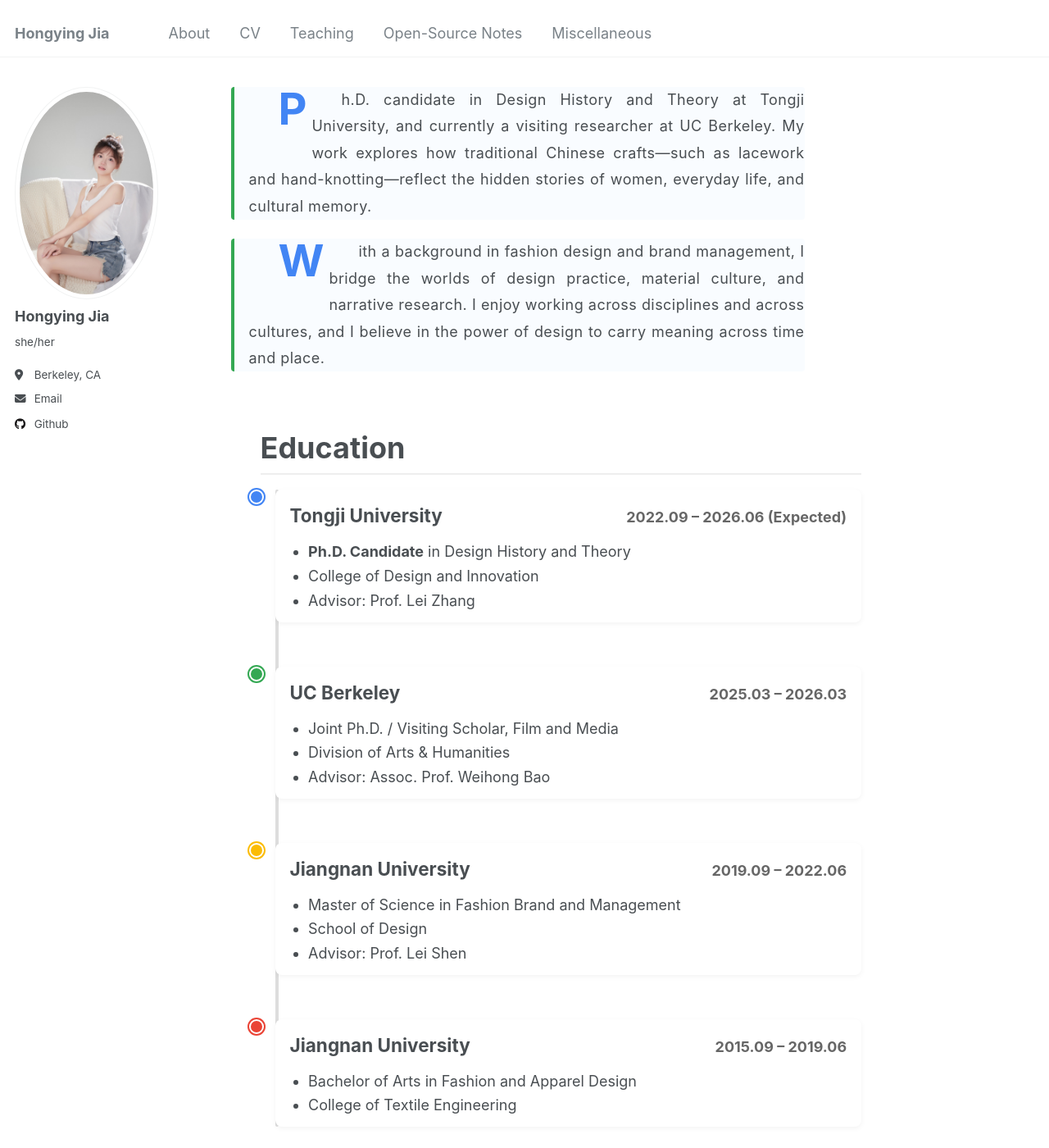
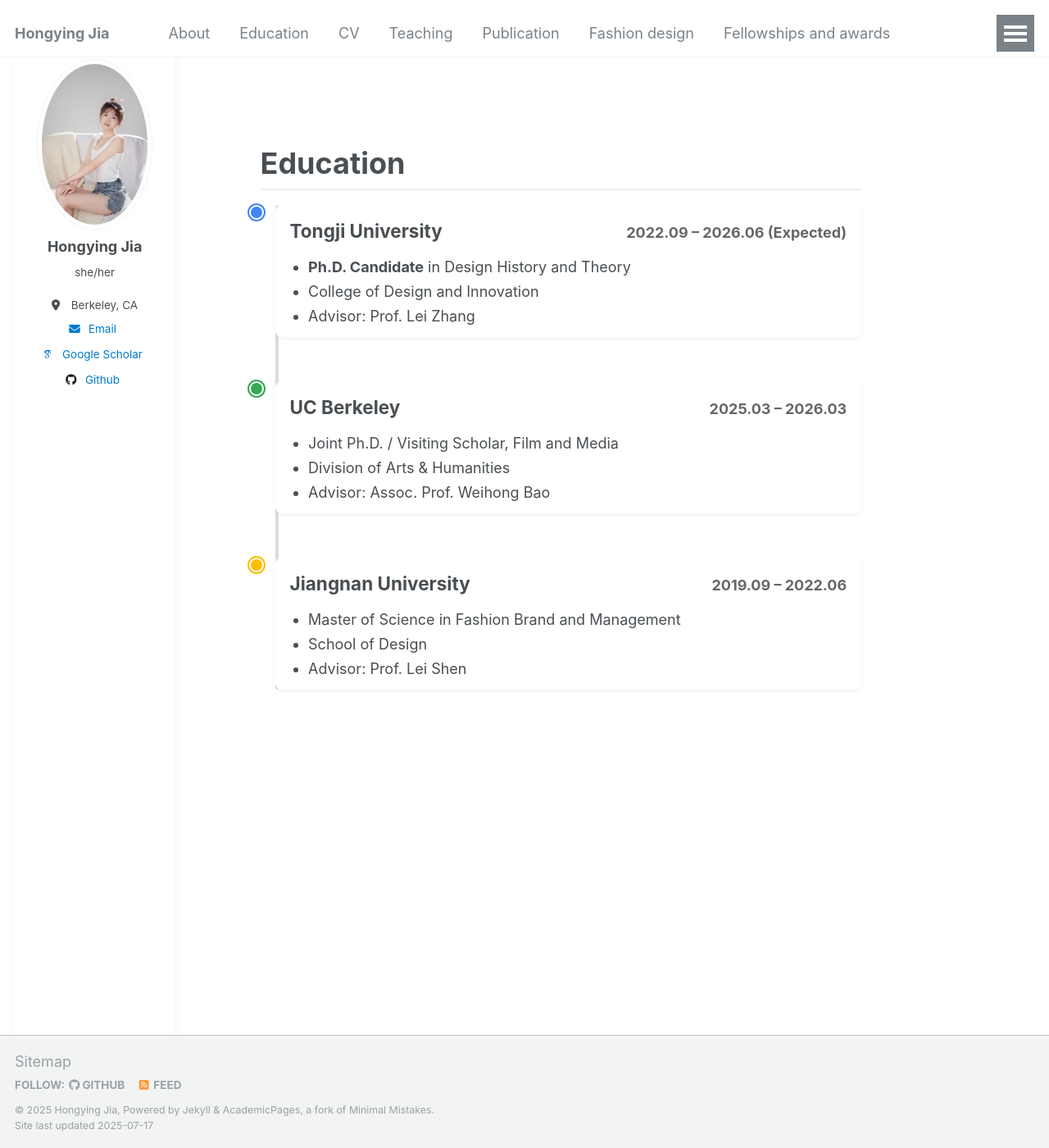
Before and after one commit to hongyingjia618/hongyingjia618.github.io, a Jekyll site: the page built from _pages/education.md, in a window 1280 px wide and 1400 px high. Shown: the whole window at 82% size. Built offline with Jekyll 4.4.1, drawn with Linux system fonts in a browser that asks for light colours; some web fonts are replaced; some of the changed text lies outside the part shown.

Commit message:
Updated CV

```diff
--- a/_config.yml
+++ b/_config.yml
@@ -32,7 +32,7 @@ author:
 
   # Academic websites
   arxiv            : # URL - Update with the correct link to your profile
-  googlescholar    : #"https://scholar.google.com/citations?user=PS_CX0AAAAAJ"
+  googlescholar    : "https://scholar.google.com/citations?hl=en&user=VpVKz1UAAAAJ"
   impactstory      : # URL
   orcid            : #"http://orcid.org/yourorcidurl"
   semantic         : # URL
--- a/_pages/about.md
+++ /dev/null
@@ -1,81 +0,0 @@
----
-permalink: /
-# title: ""
-author_profile: true
-redirect_from:
-  - /about/
-  - /about.html
----
-<p class="about-intro">
-Ph.D. candidate in Design History and Theory at Tongji University, and currently a visiting researcher at UC Berkeley. My work explores how traditional Chinese crafts—such as lacework and hand-knotting—reflect the hidden stories of women, everyday life, and cultural memory.
-</p>
-<p class="about-intro">
-With a background in fashion design and brand management, I bridge the worlds of design practice, material culture, and narrative research. I enjoy working across disciplines and across cultures, and I believe in the power of design to carry meaning across time and place.
-</p>
-<section class="education timeline">
-  <h2>Education</h2>
-  <div class="timeline-container">
-    <!-- PhD 阶段 -->
-    <div class="timeline-item stage-phd">
-      <div class="timeline-marker"></div>
-      <div class="timeline-content">
-        <h3>Tongji University <span>2022.09 – 2026.06 (Expected)</span></h3>
-        <ul>
-          <li><strong>Ph.D. Candidate</strong> in Design History and Theory</li>
-          <li>College of Design and Innovation</li>
-          <li>Advisor: Prof. Lei Zhang</li>
-        </ul>
-      </div>
-    </div>
-
-    <!-- Joint PhD / Visiting Scholar -->
-    <div class="timeline-item stage-visit">
-      <div class="timeline-marker"></div>
-      <div class="timeline-content">
-        <h3>UC Berkeley <span>2025.03 – 2026.03</span></h3>
-        <ul>
-          <li>Joint Ph.D. / Visiting Scholar, Film and Media</li>
-          <li>Division of Arts & Humanities</li>
-          <li>Advisor: Assoc. Prof. Weihong Bao</li>
-        </ul>
-      </div>
-    </div>
-
-    <!-- MSc 阶段 -->
-    <div class="timeline-item stage-ms">
-      <div class="timeline-marker"></div>
-      <div class="timeline-content">
-        <h3>Jiangnan University <span>2019.09 – 2022.06</span></h3>
-        <ul>
-          <li>Master of Science in Fashion Brand and Management</li>
-          <li>School of Design</li>
-          <li>Advisor: Prof. Lei Shen</li>
-        </ul>
-      </div>
-    </div>
-
-    <!-- BA 阶段 -->
-    <div class="timeline-item stage-ba">
-      <div class="timeline-marker"></div>
-      <div class="timeline-content">
-        <h3>Jiangnan University <span>2015.09 – 2019.06</span></h3>
-        <ul>
-          <li>Bachelor of Arts in Fashion and Apparel Design</li>
-          <li>College of Textile Engineering</li>
-        </ul>
-      </div>
-    </div>
-  </div>
-</section>
-
-
-   <section class="about-section research">
-    <h2>Research Interests</h2>
-    <div class="research-card">
-      <ul class="research-list">
-        <li>Everyday Design History</li>
-        <li>Woman Culture</li>
-      </ul>
-    </div>
-  </section>
-</div>
--- /dev/null
+++ b/_pages/education.md
@@ -0,0 +1,77 @@
+---
+permalink: /
+# title: ""
+author_profile: true
+redirect_from:
+  - /about/
+  - /about.html
+---
+
+
+<section class="education timeline">
+  <h2>Education</h2>
+  <div class="timeline-container">
+    <!-- PhD 阶段 -->
+    <div class="timeline-item stage-phd">
+      <div class="timeline-marker"></div>
+      <div class="timeline-content">
+        <h3>Tongji University <span>2022.09 – 2026.06 (Expected)</span></h3>
+        <ul>
+          <li><strong>Ph.D. Candidate</strong> in Design History and Theory</li>
+          <li>College of Design and Innovation</li>
+          <li>Advisor: Prof. Lei Zhang</li>
+        </ul>
+      </div>
+    </div>
+
+    <!-- Joint PhD / Visiting Scholar -->
+    <div class="timeline-item stage-visit">
+      <div class="timeline-marker"></div>
+      <div class="timeline-content">
+        <h3>UC Berkeley <span>2025.03 – 2026.03</span></h3>
+        <ul>
+          <li>Joint Ph.D. / Visiting Scholar, Film and Media</li>
+          <li>Division of Arts & Humanities</li>
+          <li>Advisor: Assoc. Prof. Weihong Bao</li>
+        </ul>
+      </div>
+    </div>
+
+    <!-- MSc 阶段 -->
+    <div class="timeline-item stage-ms">
+      <div class="timeline-marker"></div>
+      <div class="timeline-content">
+        <h3>Jiangnan University <span>2019.09 – 2022.06</span></h3>
+        <ul>
+          <li>Master of Science in Fashion Brand and Management</li>
+          <li>School of Design</li>
+          <li>Advisor: Prof. Lei Shen</li>
+        </ul>
+      </div>
+    </div>
+
+    <!-- BA 阶段
+    <div class="timeline-item stage-ba">
+      <div class="timeline-marker"></div>
+      <div class="timeline-content">
+        <h3>Jiangnan University <span>2015.09 – 2019.06</span></h3>
+        <ul>
+          <li>Bachelor of Arts in Fashion and Apparel Design</li>
+          <li>College of Textile Engineering</li>
+        </ul>
+      </div>
+    </div>
+  </div>
+</section> -->
+
+
+   <!-- <section class="about-section research">
+    <h2>Research Interests</h2>
+    <div class="research-card">
+      <ul class="research-list">
+        <li>Everyday Design History</li>
+        <li>Woman Culture</li>
+      </ul>
+    </div>
+  </section>
+</div> -->
--- a/assets/css/main.scss
+++ b/assets/css/main.scss
@@ -352,3 +352,92 @@
   margin-right: 0.1em;
   color: var(--primary-color);
 }
+/* === About Page 主体布局 === */
+.about-page {
+  display: flex;
+  flex-wrap: nowrap;
+  min-height: 80vh;
+  margin: 2rem auto;
+  max-width: 1200px;
+}
+
+/* ——— 左侧侧边栏 ——— */
+.sidebar {
+  flex: 0 0 280px;
+  padding: 2rem 1.5rem;
+  background: #fff;
+  border-radius: 8px;
+  box-shadow: 2px 4px 12px rgba(0,0,0,0.05);
+  text-align: center;
+  margin-right: 2rem;
+}
+.sidebar .avatar {
+  width: 120px;
+  height: 120px;
+  border-radius: 50%;
+  object-fit: cover;
+  margin-bottom: 1rem;
+}
+.sidebar .name {
+  margin: 0;
+  font-size: 1.5rem;
+  font-weight: 600;
+}
+.sidebar .subtitle {
+  margin: 0.5rem 0 1.5rem;
+  color: #666;
+  font-size: 0.9rem;
+  line-height: 1.4;
+}
+.sidebar .contact,
+.sidebar .social {
+  list-style: none;
+  padding: 0;
+  margin: 1rem 0;
+}
+.sidebar .contact li,
+.sidebar .social li {
+  margin: 0.4rem 0;
+  font-size: 0.9rem;
+}
+.sidebar a {
+  color: #007acc;
+  text-decoration: none;
+}
+.sidebar a:hover {
+  text-decoration: underline;
+}
+
+/* ——— 右侧主体内容 ——— */
+.main-content {
+  flex: 1;
+  display: flex;
+  flex-direction: column;
+  gap: 2rem;
+}
+.card {
+  background: #fff;
+  padding: 1.8rem 2rem;
+  border-radius: 8px;
+  box-shadow: 0 2px 8px rgba(0,0,0,0.04);
+}
+.main-content h1,
+.main-content h2 {
+  margin-top: 0;
+  color: #222;
+}
+.main-content p {
+  line-height: 1.7;
+  color: #444;
+}
+
+/* === 响应式：窄屏下侧边栏跑到上方 === */
+@media (max-width: 900px) {
+  .about-page {
+    flex-direction: column;
+  }
+  .sidebar {
+    margin: 0 0 2rem;
+    width: auto;
+  }
+}
```
Also changed, not shown: README.md (+1 -1 lines), _data/navigation.yml (+13 -12 lines), _pages/publications.html (+5 -2 lines), _pages/publications.md (added), 3 other files.
